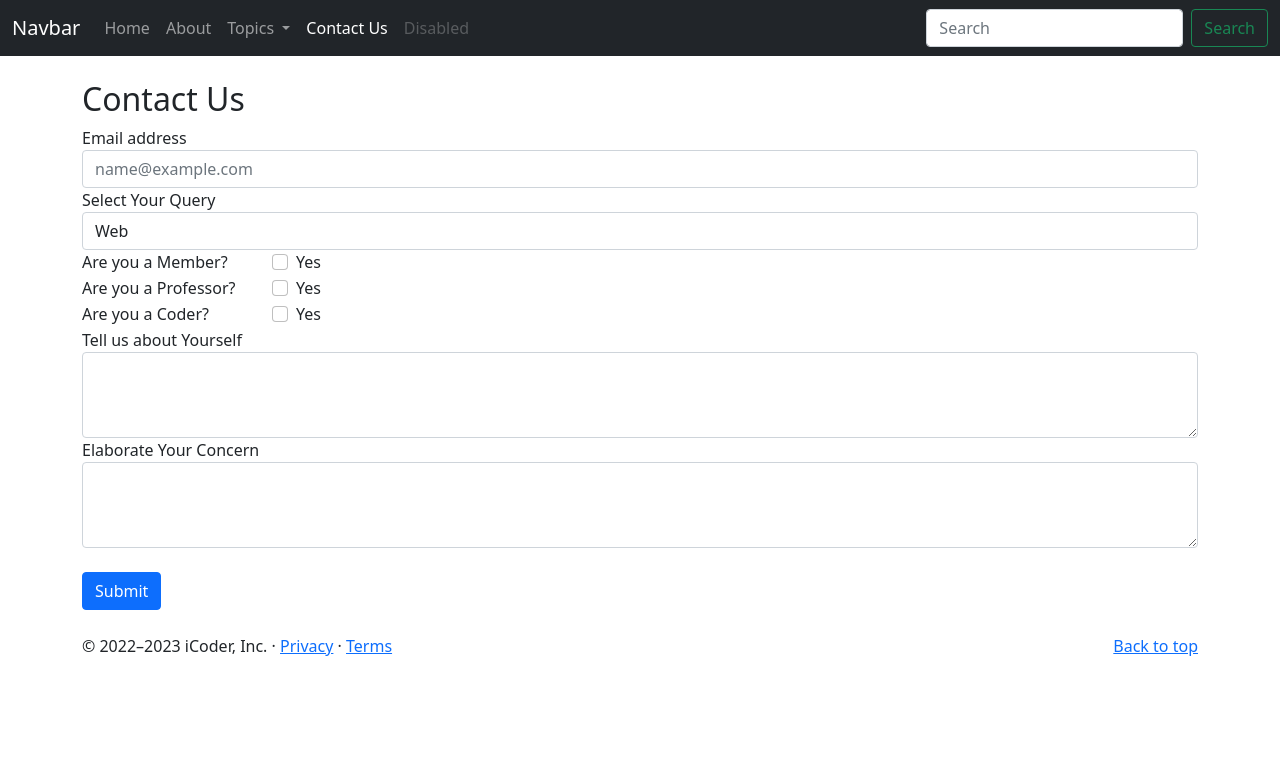
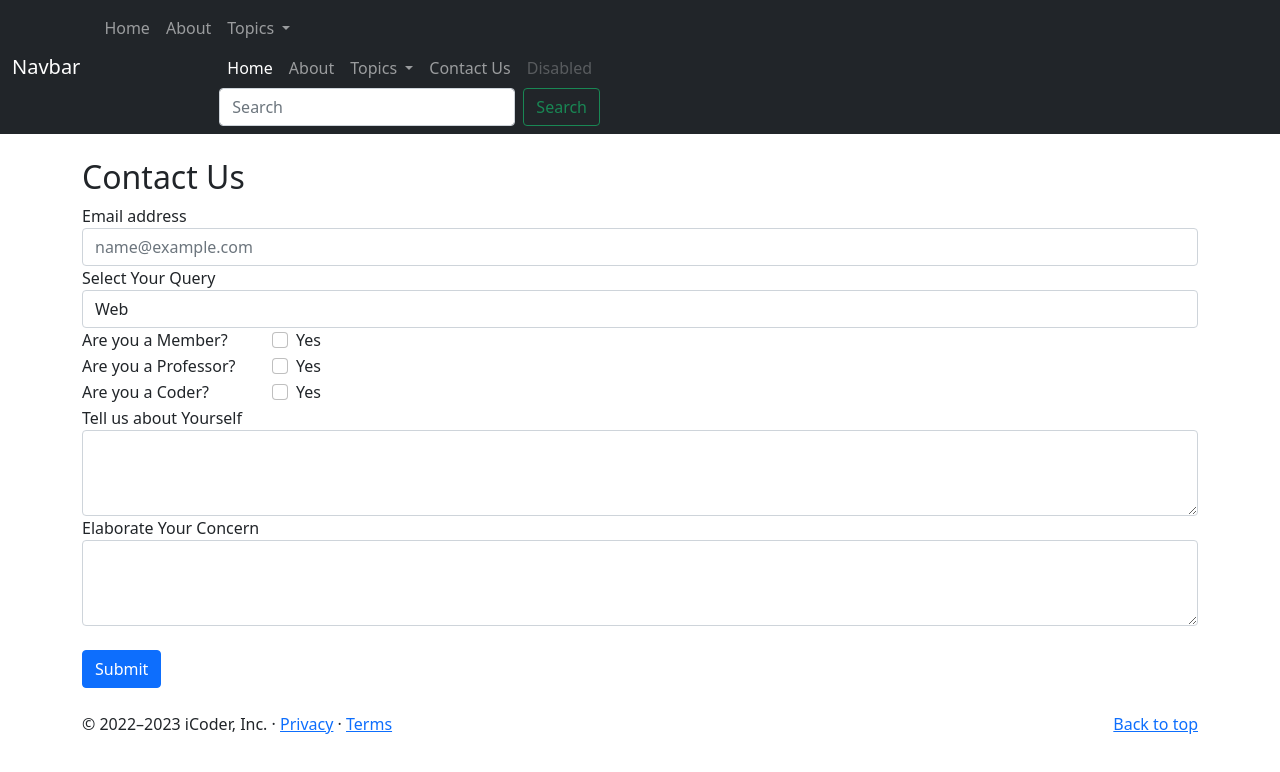
Before and after one commit to himanip27/iCoderBootstrap, a plain HTML site: page contact.html in a window 1280 px wide. Drawn offline with nearby package versions, Linux system fonts and the light colour scheme.

Commit message:
Update contact.html

```diff
--- a/contact.html
+++ b/contact.html
@@ -49,6 +49,24 @@
               >
                 Topics
               </a>
+              <ul class="navbar-nav me-auto mb-2 mb-lg-0">
+            <li class="nav-item">
+              <a class="nav-link active" aria-current="page" href="#">Home</a>
+            </li>
+            <li class="nav-item">
+              <a class="nav-link" href="/iCoderBootstrap/about.html">About</a>
+            </li>
+            <li class="nav-item dropdown">
+              <a
+                class="nav-link dropdown-toggle"
+                href="#"
+                id="navbarDropdown"
+                role="button"
+                data-bs-toggle="dropdown"
+                aria-expanded="false"
+              >
+                Topics
+              </a>
               <ul class="dropdown-menu" aria-labelledby="navbarDropdown">
                 <li><a class="dropdown-item" href="#">Technology</a></li>
                 <li><a class="dropdown-item" href="#">Web Development</a></li>
@@ -62,7 +80,7 @@
               </ul>
             </li>
             <li class="nav-item">
-              <a class="nav-link active" href="/contact.html">Contact Us</a>
+              <a class="nav-link" href="/iCoderBootstrap/contact.html">Contact Us</a>
             </li>
 
             <li class="nav-item">
```
